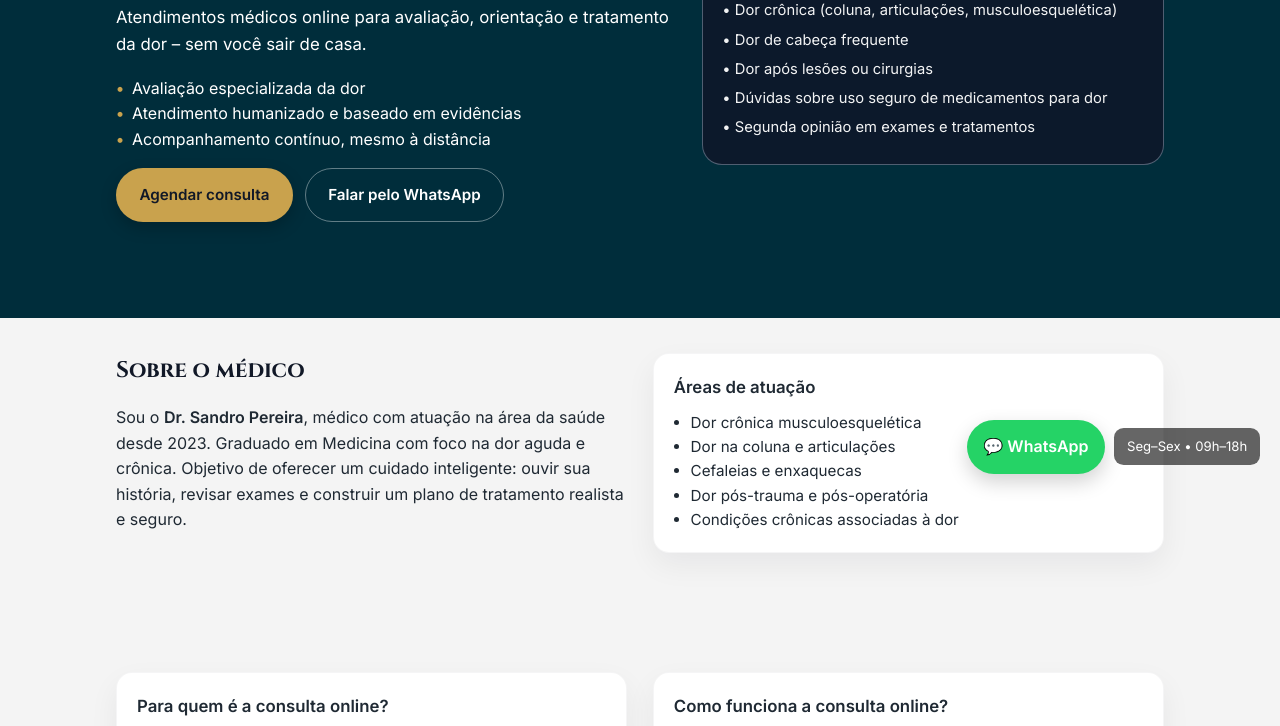
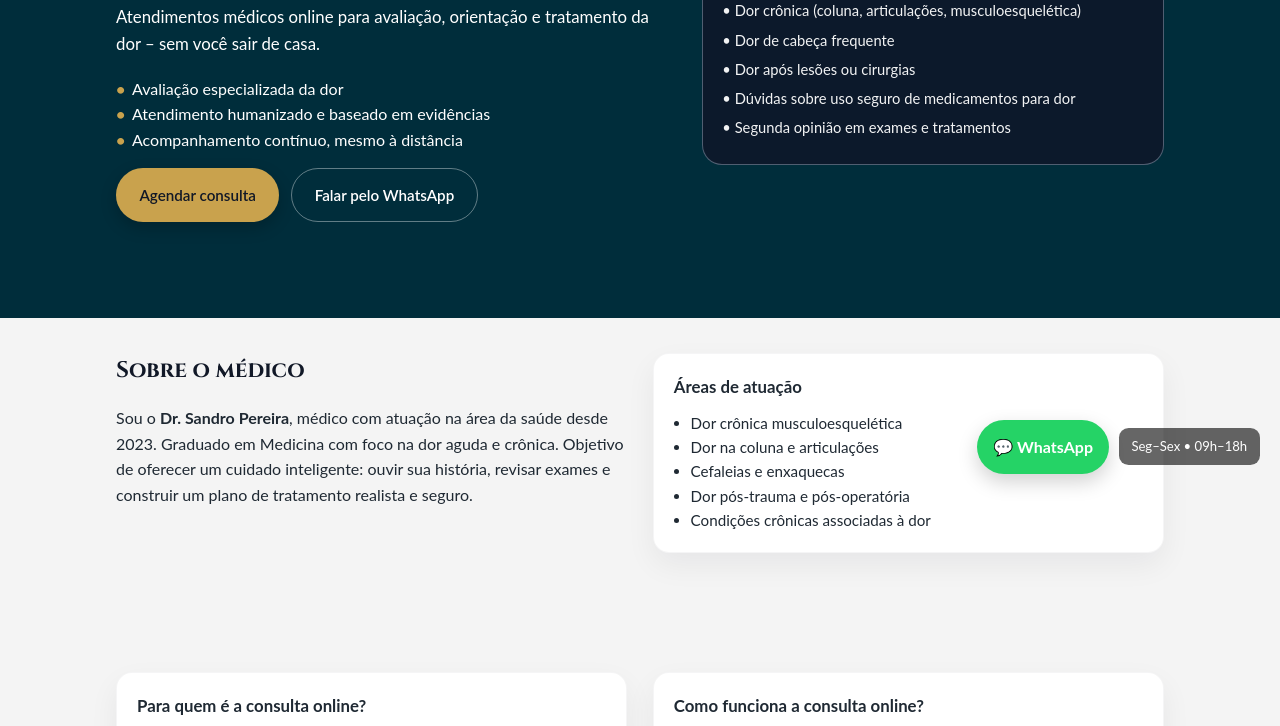
Before and after one commit to sandropj/painclinic, a plain HTML site: page index.html in a window 1280 px wide. Shown: the part 306-1032 px from the top of the page. Drawn offline with Linux system fonts and the light colour scheme.

Commit message:
font index.html

```diff
--- a/index.html
+++ b/index.html
@@ -40,7 +40,7 @@
     * { box-sizing: border-box; margin: 0; padding: 0; }
     html,body { height: 100%; }
     body {
-      font-family: "Inter", system-ui, -apple-system, BlinkMacSystemFont, "Segoe UI", sans-serif;
+      font-family: "Lato", system-ui, -apple-system, BlinkMacSystemFont, "Segoe UI", sans-serif;
       background: var(--cinza);
       color: var(--texto);
       line-height: 1.6;
```
